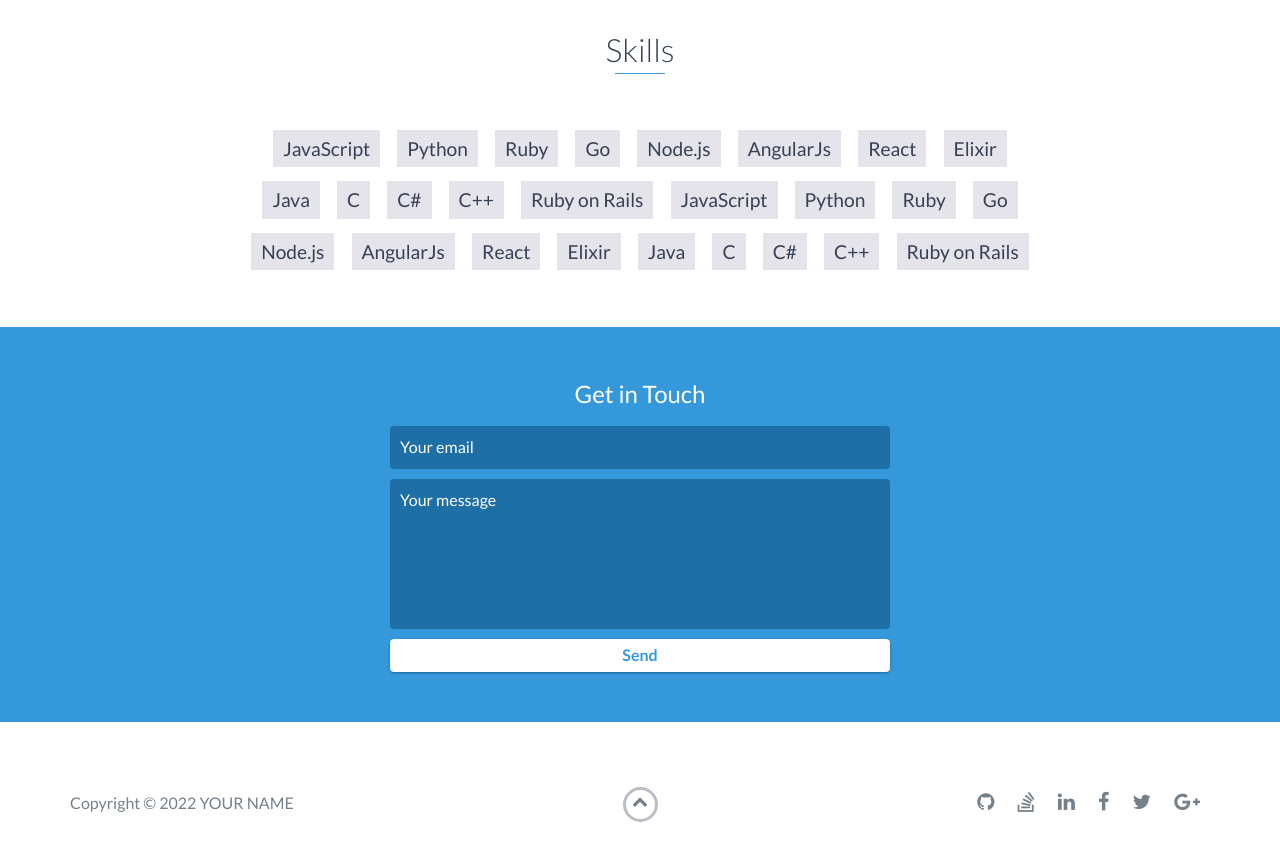
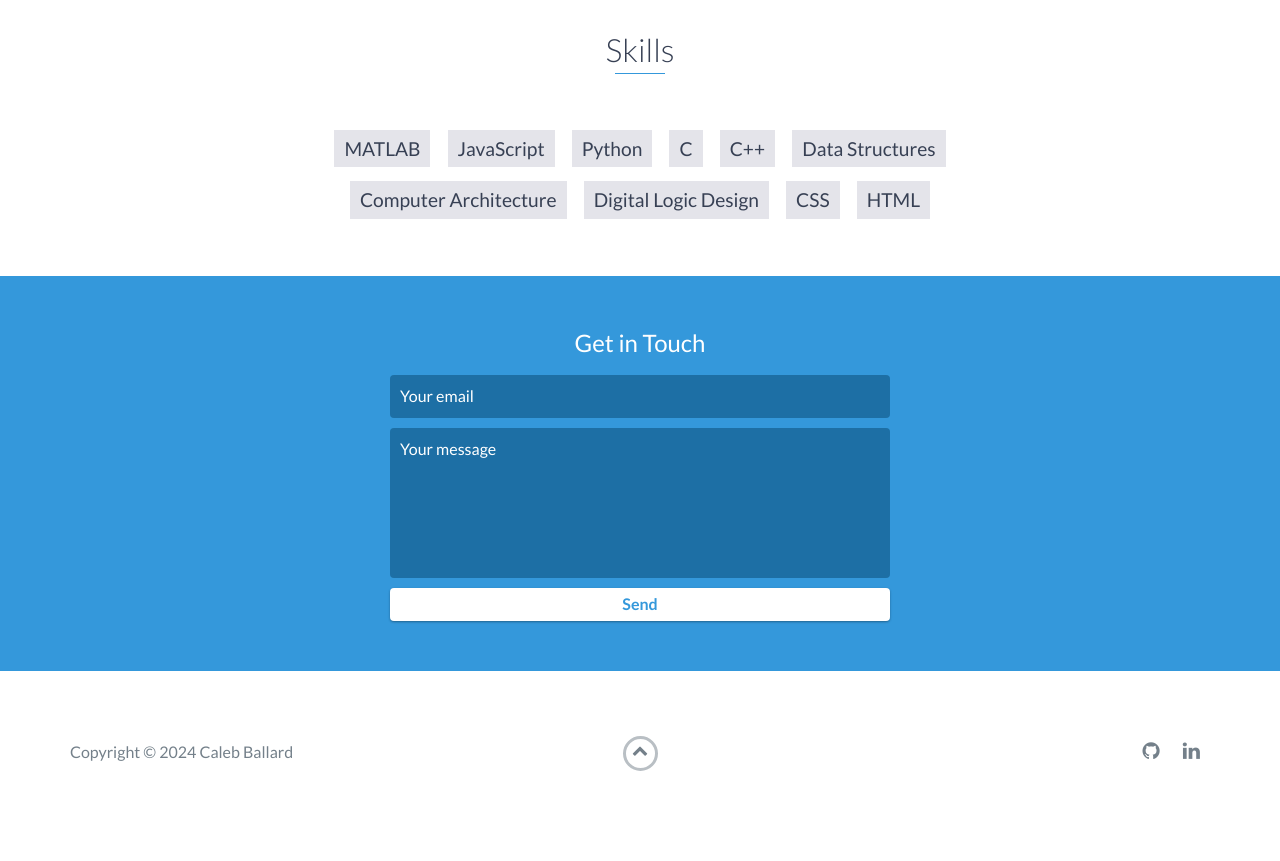
Before and after one commit to CalebBal/CalebBallard-Portfolio, a website: page index.html in a window 1280 px wide. Shown: the part 3600-4461 px from the top of the page. After the commit the page ends 4424 px from the top, so only its background shows below. Drawn offline with nearby package versions, Linux system fonts and the light colour scheme.

Commit message:
Update index.html

```diff
--- a/index.html
+++ b/index.html
@@ -75,7 +75,7 @@
                     <p>
                        Caleb J. Ballard is a Systems Test Engineer at the Johnson Space Center under KBR Inc, collaborating with NASA and international partners. He specializes in capturing system requirements and developing test plans for Mission Control Center Systems (MCCS), including Gateway, ISS, Starliner, and Orion. Caleb has experience in creating detailed test procedures, executing risk evaluations, and maintaining test tools and scripts using DOORS.
                        Previously, he worked as a NASA Flight Controller, gaining expertise in various communication systems for the ISS, developing front-end displays for Mission Control, and updating memory maps for Multiplexer Demultiplexers (MDM).
-                       Caleb is currently pursuing a Master of Science in Software Engineering from the University of Houston - Clear Lake (expected May 2026) and a Bachelor of Science in Computer Engineering from the University of Houston (GPA 3.5, May 2022). His technical skills include Python, C++, C, JavaScript, HTML, CSS, GitHub, DOORS, MATLAB, AutoCAD, SharePoint, and Linux. He also has an ISS Command Certification from NASA and was award an MSOC excellence award for work contributions.
+                       Caleb is currently pursuing a Master of Science in Software Engineering from the University of Houston - Clear Lake (expected May 2026) and a Bachelor of Science in Computer Engineering from the University of Houston (GPA 3.5, May 2022). His technical skills include Python, C++, C, JavaScript, HTML, CSS, GitHub, DOORS, MATLAB, AutoCAD, SharePoint, and Linux. He also has an ISS Command Certification from NASA and was awarded an MSOC excellence award for work contributions.
                     </p>
                 </div>
             </div>
@@ -142,7 +142,7 @@
             <h4>Master of Science in Software Engineering</h4>
             <ul>
                 <li>
-                    <b>Core Courses:</b> Software Engineering I & II
+                    <b>Core Courses:</b> Software Engineering I & II.
                 </li>
                 <li>
                     <b>Skills Acquired:</b> Proficiency in programming languages (C, C++, Python, MATLAB) and system-level programming.
@@ -202,32 +202,16 @@
     <div id="skills">
         <h2 class="heading">Skills</h2>
         <ul>
+            <li>MATLAB</li>
             <li>JavaScript</li>
             <li>Python</li>
-            <li>Ruby</li>
-            <li>Go</li>
-            <li>Node.js</li>
-            <li>AngularJs</li>
-            <li>React</li>
-            <li>Elixir</li>
-            <li>Java</li>
             <li>C</li>
-            <li>C#</li>
             <li>C++</li>
-            <li>Ruby on Rails</li>
-            <li>JavaScript</li>
-            <li>Python</li>
-            <li>Ruby</li>
-            <li>Go</li>
-            <li>Node.js</li>
-            <li>AngularJs</li>
-            <li>React</li>
-            <li>Elixir</li>
-            <li>Java</li>
-            <li>C</li>
-            <li>C#</li>
-            <li>C++</li>
-            <li>Ruby on Rails</li>
+	    <li>Data Structures</li>
+	    <li>Computer Architecture</li>
+	    <li>Digital Logic Design</li>
+	    <li>CSS</li>
+	    <li>HTML</li>
         </ul>
     </div>
     <!-- End #skills -->
@@ -235,7 +219,7 @@
     <div id="contact">
         <h2>Get in Touch</h2>
         <div id="contact-form">
-            <form method="POST" action="https://formspree.io/email@email.com">
+            <form method="POST" action="https://formspree.io/caleb@ballardhomestead.com">
                 <input type="hidden" name="_subject" value="Contact request from personal website" />
                 <input type="email" name="_replyto" placeholder="Your email" required>
                 <textarea name="message" placeholder="Your message" required></textarea>
@@ -251,7 +235,7 @@
             <div class="row">
                 <div class="col-sm-5 copyright">
                     <p>
-                        Copyright &copy; <span id="current-year">2022</span> YOUR NAME
+                        Copyright &copy; <span id="current-year">2024</span> Caleb Ballard
                     </p>
                 </div>
                 <div class="col-sm-2 top">
@@ -265,19 +249,7 @@
                             <a href="https://github.com/" target="_blank"><i class="fa fa-github" aria-hidden="true"></i></a>
                         </li>
                         <li>
-                            <a href="https://stackoverflow.com/" target="_blank"><i class="fa fa-stack-overflow" aria-hidden="true"></i></a>
-                        </li>
-                        <li>
                             <a href="https://linkedin.com/" target="_blank"><i class="fa fa-linkedin" aria-hidden="true"></i></a>
-                        </li>
-                        <li>
-                            <a href="https://www.facebook.com/" target="_blank"><i class="fa fa-facebook" aria-hidden="true"></i></a>
-                        </li>
-                        <li>
-                            <a href="https://twitter.com/" target="_blank"><i class="fa fa-twitter" aria-hidden="true"></i></a>
-                        </li>
-                        <li>
-                            <a href="https://plus.google.com/" target="_blank"><i class="fa fa-google-plus" aria-hidden="true"></i></a>
                         </li>
                     </ul>
                 </div>
```
